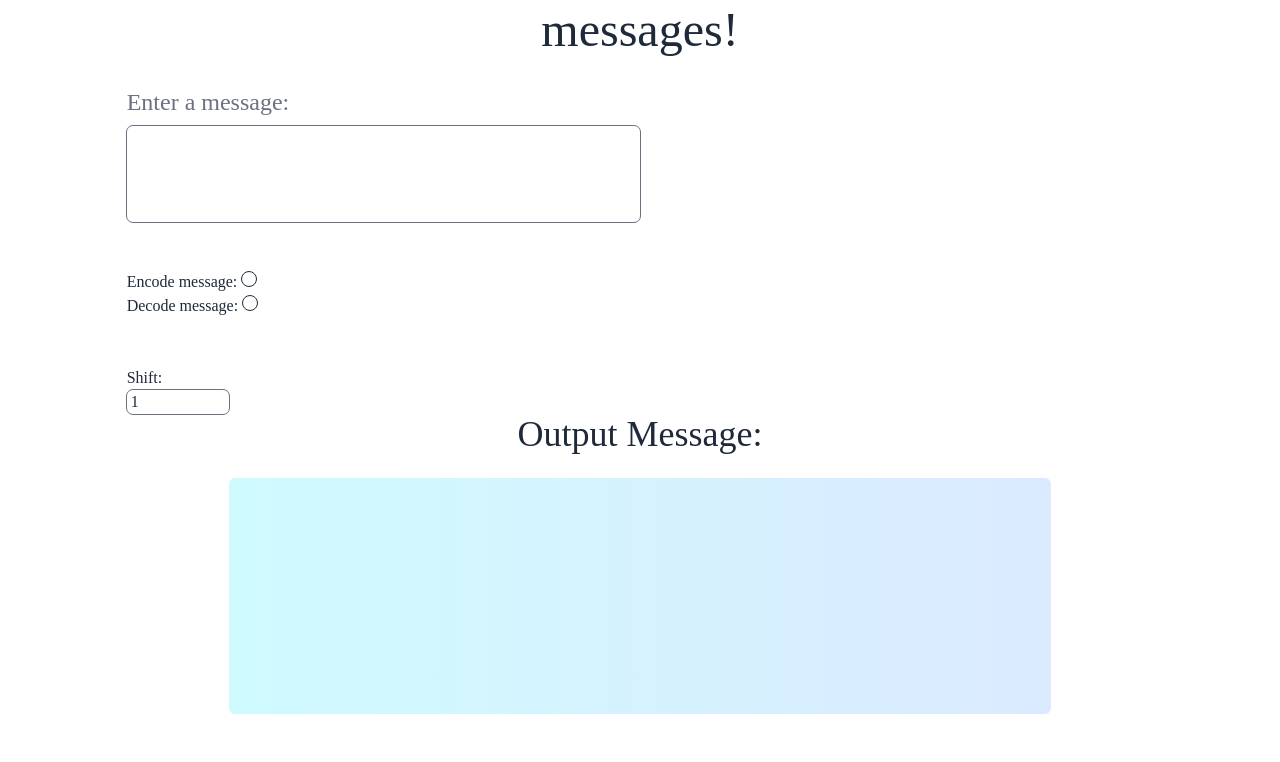
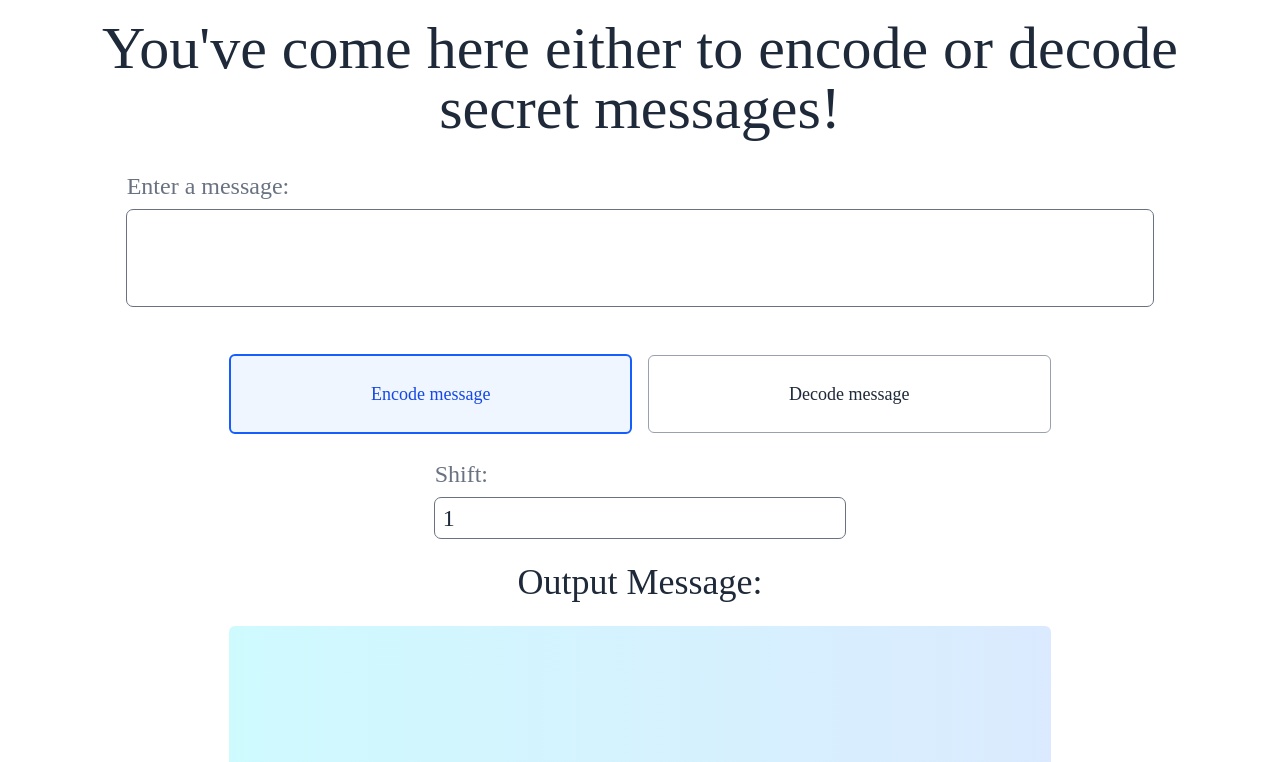
Before and after one commit to jonahkingcs/caesar-cipher, a website: page index.html in a window 1280 px wide. Shown: the part 90-852 px from the top of the page. Before the commit the page ends 828 px from the top, so only its background shows below. Drawn offline with nearby package versions, Linux system fonts and the light colour scheme; a web font is replaced by a local one.

Commit message:
Tailwind styling

```diff
--- a/index.html
+++ b/index.html
@@ -11,38 +11,79 @@
         </head>
         <body class="font-['Stack_Sans_Notch'] text-gray-800">
 
+            <!-- navbar -->
+            <nav class="navbar max-h-20 bg-blue-800/80">
+                <div class="w-full flex items-center justify-between text-gray-200">
+                    <a class="nav-button py-3 pl-6" href="index.html">
+                    <h1 class="text-3xl font-semibold">Caesar Cipher</h1>
+                    </a>
+                </div>
+            </nav>
+
             <!-- title -->
-            <h1 class="pt-12 pl-24 pr-24 text-5xl text-center mb-2">You've come here either to encode or decode secret messages!</h1>
+            <h1 class="pt-12 xl:pl-24 xl:pr-24 xl:text-6xl text-5xl text-center mb-2">You've come here either to encode or decode secret messages!</h1>
 
             <!-- input and output form -->
             <form name="messageForm" id="messageForm" class="grid grid-cols-12 p-6">
 
                 <!-- user input area -->
                 <label for="message" class="col-span-5 col-start-2 text-2xl text-gray-500 mb-2">Enter a message:</label>
-                <textarea id="message" class="col-span-5 col-start-2 pl-1 pr-1 mb-12 outline-1 outline-solid outline-gray-500 rounded-md resize-none focus:outline-2 focus:outline-blue-600"
+                <textarea id="message" class="col-span-10 col-start-2 pl-1 pr-1 mb-12 outline-1 outline-solid outline-gray-500 rounded-md resize-none focus:outline-2 focus:outline-blue-600"
                 rows="4" oninput="codeMessage()"></textarea>
 
                 <!-- encode and decode radio buttons -->
-                <div class="col-start-2 col-span-8">
-                    <label for="encode">Encode message:</label>
-                    <input type="radio" name="code" id="encode" class="w-4 h-4 text-neutral-primary border-default-medium bg-neutral-secondary-medium rounded-full checked:border-brand focus:ring-2 focus:outline-none focus:ring-brand-subtle border border-default appearance-none" checked onchange="codeMessage()">
-                </div>
-                <div class="col-start-2 col-span-8 mb-12">
-                    <label for="decode">Decode message:</label>
-                    <input type="radio" name="code" id="decode" class="w-4 h-4 text-neutral-primary border-default-medium bg-neutral-secondary-medium rounded-full checked:border-brand focus:ring-2 focus:outline-none focus:ring-brand-subtle border border-default appearance-none" onchange="codeMessage()">
+                <div class="col-start-3 col-span-8 mb-6 flex gap-4 items-center">
+                    <!-- Encode -->
+                    <label class="flex-1">
+                        <input
+                        type="radio"
+                        name="code"
+                        id="encode"
+                        value="encode"
+                        class="peer hidden"
+                        checked
+                        onchange="codeMessage()"
+                        />
+                        <div
+                        class="w-full text-lg rounded-md border border-gray-400 px-4 py-6 text-center cursor-pointer
+                                transition
+                                peer-checked:border-blue-600 peer-checked:border-2 peer-checked:bg-blue-50 peer-checked:text-blue-700"
+                        >
+                        Encode message
+                        </div>
+                    </label>
+
+                    <!-- Decode -->
+                    <label class="flex-1">
+                        <input
+                        type="radio"
+                        name="code"
+                        id="decode"
+                        value="decode"
+                        class="peer hidden"
+                        onchange="codeMessage()"
+                        />
+                        <div
+                        class="w-full text-lg rounded-md border border-gray-400 px-4 py-6 text-center p-4 cursor-pointer
+                                transition
+                                peer-checked:border-blue-600 peer-checked:border-2 peer-checked:bg-blue-50 peer-checked:text-blue-700"
+                        >
+                        Decode message
+                        </div>
+                    </label>
                 </div>
 
                 <!-- amount of shift on the Caeser cipher -->
-                <label for="shift" class="col-start-2 col-span-4">Shift:</label>
+                <label for="shift" class="col-start-5 col-span-4 text-2xl text-gray-500 mb-2">Shift:</label>
                 <input type="number" min="1" max="26" id="shift" value="1"
-                class="col-start-2 col-span-1 pl-1
+                class="col-start-5 col-span-4 pl-2
                 outline-1 outline-solid outline-gray-500
-                rounded-md
+                rounded-md text-2xl p-1
                 focus:outline-2 focus:outline-blue-600" onchange="codeMessage()">
 
                 <!-- output message area -->
-                <label for="outputMessage" class="mb-6 col-start-1 col-span-12 text-4xl text-center">Output Message:</label>
-                <textarea id="output" rows="5" class="p-12 col-start-3 col-span-8 text-center text-lg resize-none outline-none bg-linear-to-r rounded-md from-cyan-100 to-blue-100"></textarea>
+                <label for="outputMessage" class="mt-6 mb-6 col-start-1 col-span-12 text-4xl text-center">Output Message:</label>
+                <textarea id="output" rows="5" class="mb-6 p-12 xl:col-start-3 xl:col-span-8 col-start-2 col-span-10 text-center text-xl resize-none outline-none bg-linear-to-r rounded-md from-cyan-100 to-blue-100 hover:scale-102 hover:shadow-sm transition"></textarea>
 
             </form>
             <script src="inputChecker.js"></script>
```
